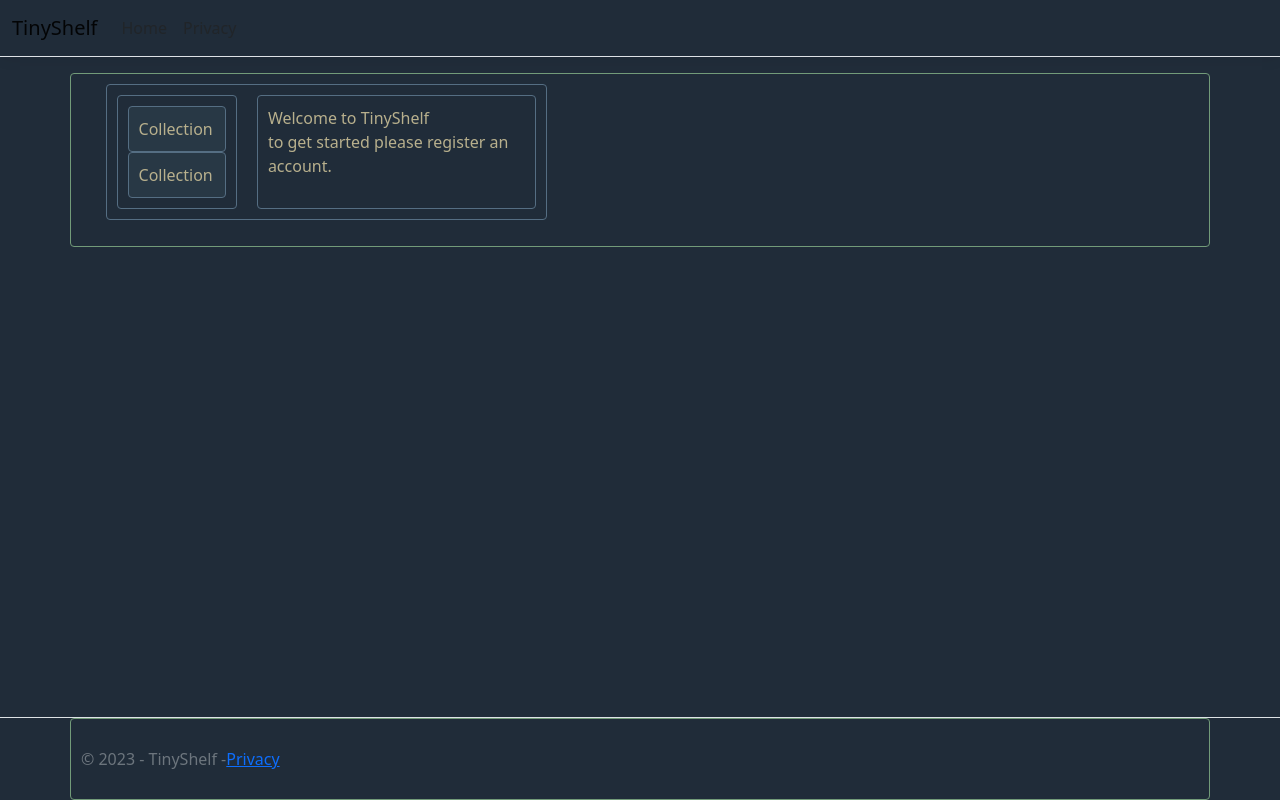
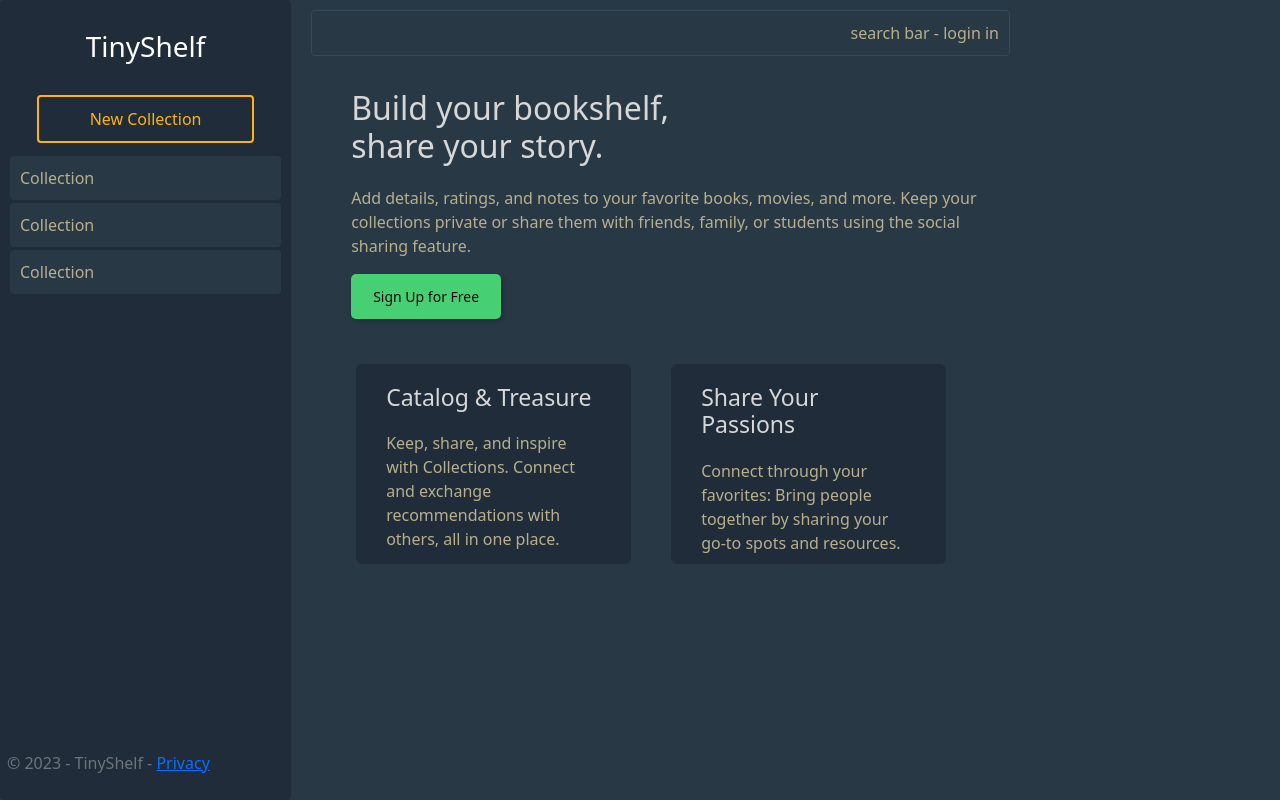
Before and after one commit to OLGON92/TinyShelf, an ASP.NET Core app: page / in a window 1280 px wide. Run offline with ASP.NET Core 8, Linux system fonts and the light colour scheme; style sheets or scripts are compiled from the project's sources; some libraries are stand-ins or nearby versions.

Commit message:
add new version for splash page with CRUD from backend branch
Co-authored-by: Remy Flores <remyfranciscoflores@gmail.com>
Co-authored-by: Oscar Gonzalez <ogon318@gmail.com>
Co-authored-by: Grace Lee <gracelee9901@gmail.com>

```diff
--- a/TinyShelf/Models/ApplicationUser.cs
+++ b/TinyShelf/Models/ApplicationUser.cs
@@ -5,7 +5,7 @@ namespace TinyShelf.Models
 {
   public class ApplicationUser : IdentityUser
   {
-
-    public ICollection<Item> Items { get; set; }
+    public List<Collection> Collections { get; set; }
+    public List<Item> Items { get; set; }
   }
 }
--- a/TinyShelf/Models/Collection.cs
+++ b/TinyShelf/Models/Collection.cs
@@ -7,7 +7,6 @@ namespace TinyShelf.Models
     public int CollectionId { get; set; }
     public string Name { get; set; }
     public List<Item> Items { get; set; }
-
     public string UserId { get; set; }
     public ApplicationUser User { get; set; }
 
--- a/TinyShelf/Views/Home/Index.cshtml
+++ b/TinyShelf/Views/Home/Index.cshtml
@@ -6,6 +6,12 @@
 <div>
     <div class="box">
         <div class="column1">
+            <div class="column1-header">TinyShelf</div>
+            <div class="column1-newcollection">New Collection</div>
+            <div class="column1-collections">Collection</div>
+            <div class="column1-items">items</div>
+            <div class="column1-items">items</div>
+            <div class="column1-items">items</div>
             <div class="column1-collections">Collection</div>
             <div class="column1-items">items</div>
             <div class="column1-items">items</div>
@@ -17,8 +23,16 @@
         </div>
 
         <div class="column2">
-        <p>Welcome to TinyShelf <br> to get started please register an account.</p>
-        </div>
+            <div class="column2-nav">search bar - login in
+            </div>
+                <div class="column2-main"><h2>Build your bookshelf, <br>share your story.</h2><p>Add details, ratings, and notes to your favorite books, movies, and more. Keep your collections private or share them with friends, family, or students using the social sharing feature.</p>
+<button class="main-1-button">Sign Up for Free</button>
+                    <div class="main-2">
+                        <div class="main-2-1"><h2>Catalog & Treasure</h2>Keep, share, and inspire with Collections. Connect and exchange recommendations with others, all in one place.</div>
+                        <div class="main-2-1"><h2>Share Your Passions</h2>Connect through your favorites: Bring people together by sharing your go-to spots and resources.</div>
+                    </div>
+                </div>
+            </div>
 
     </div>
 </div>
--- a/TinyShelf/Views/Shared/_Layout.cshtml
+++ b/TinyShelf/Views/Shared/_Layout.cshtml
@@ -9,36 +9,13 @@
     <link rel="stylesheet" href="~/TinyShelf.styles.css" asp-append-version="true" />
 </head>
 <body>
-    <header>
-        <nav class="navbar navbar-expand-sm navbar-toggleable-sm navbar-light border-bottom box-shadow mb-3">
-            <div class="container-fluid">
-                <a class="navbar-brand" asp-area="" asp-controller="Home" asp-action="Index">TinyShelf</a>
-                <button class="navbar-toggler" type="button" data-bs-toggle="collapse" data-bs-target=".navbar-collapse" aria-controls="navbarSupportedContent"
-                        aria-expanded="false" aria-label="Toggle navigation">
-                    <span class="navbar-toggler-icon"></span>
-                </button>
-                <div class="navbar-collapse collapse d-sm-inline-flex justify-content-between">
-                    <ul class="navbar-nav flex-grow-1">
-                        <li class="nav-item">
-                            <a class="nav-link text-dark" asp-area="" asp-controller="Home" asp-action="Index">Home</a>
-                        </li>
-                        <li class="nav-item">
-                            <a class="nav-link text-dark" asp-area="" asp-controller="Home" asp-action="Privacy">Privacy</a>
-                        </li>
-                    </ul>
-                    <!-- <partial name="_LoginPartial" /> -->
-                </div>
-            </div>
-        </nav>
-    </header>
+
     <div class="container">
-        <main role="main" class="pb-3">
             @RenderBody()
-        </main>
     </div>
 
-    <footer class="border-top footer text-muted">
-        <div class="container">
+    <footer class="footer text-muted">
+        <div class="footer-container">
             &copy; 2023 - TinyShelf - <a asp-area="" asp-controller="Home" asp-action="Privacy">Privacy</a>
         </div>
     </footer>
--- a/TinyShelf/Views/Shared/_Layout.cshtml.css
+++ b/TinyShelf/Views/Shared/_Layout.cshtml.css
@@ -5,10 +5,12 @@ a.navbar-brand {
   white-space: normal;
   text-align: center;
   word-break: break-all;
+  color: #F29559 !important;
+
 }
 
 a {
-  color: #0077cc;
+  color: #F29559;
 }
 
 .btn-primary {
@@ -17,9 +19,14 @@ a {
   border-color: #1861ac;
 }
 
+.wtf  {
+  color: #F29559 !important;
+}
+
+
 .nav-pills .nav-link.active, .nav-pills .show > .nav-link {
-  color: #fff;
-  background-color: #1b6ec2;
+  color: #F29559;
+  background-color: #F29559;
   border-color: #1861ac;
 }
 
@@ -48,12 +55,28 @@ button.accept-policy {
 }
 
 .container {
-  width: 90%;
+  width: 1020px;
   display: flex;
-  height: 50%;
-  border: #729b79;
-  border-width: 1px;
+  flex-direction: column;
+  border: #556e83;
+  border-width: 0px;
   border-style: solid;
   border-radius: 4px;
-  padding: 10px;
+  padding: 0px;
+  float: left;
+  margin: 6px;
+  margin: 0px;
+  height: 100%;
+
 }
+
+.footer-container {
+  width: 100%;
+  height: auto;
+  border-top: #556e83;
+  border-width: 0px;
+  border-style: solid;
+  border-radius: 4px;
+  padding: 7px;
+
+}
--- a/TinyShelf/wwwroot/css/site.css
+++ b/TinyShelf/wwwroot/css/site.css
@@ -1,5 +1,12 @@
+* {
+  margin: 0;
+  padding: 0;
+  box-sizing: border-box;
+}
+
 html {
   font-size: 14px;
+  margin: 0px;
 }
 
 @media (min-width: 768px) {
@@ -11,62 +18,106 @@ html {
 html {
   position: relative;
   min-height: 100%;
+  margin: 0px;
+
+
 }
 
 body {
   margin-bottom: 60px;
-  background-color: #202c39;
+  background-color: #283845;
   color: #b8b08d;
 }
 
 .box {
-  width: 90%;
+  width: 100%;
   display: flex;
+  flex-direction: row;
   height: 100%;
-  margin: auto;
+  min-height: 100%;
   border: #556e83;
-  border-width: 1px;
+  border-width: 0px;
   border-style: solid;
   border-radius: 4px;
-  padding: 10px;
-  gap: 20px;
+  padding: 0px;
+  gap: 10px;
+  margin: 0px;
+
 }
 
 .column1 {
   display: flex;
   flex-direction: column;
+  height: 100vh;
+  min-height: 100%;
   order: 0;
-  width: 30%;
-  height: auto;
-  border: #556e83;
-  border-width: 1px;
+  width: 40%;
+  border: #344a5b;
+  border-width: 0px;
   border-style: solid;
   border-radius: 4px;
   padding: 10px;
+  gap: 3px;
+  background-color: #202c39;
+
+}
+
+.column1-header {
+  order: 0;
+  width: 100%;
+  height: auto;
+  border: #283845;
+  border-width: 0px;
+  border-style: solid;
+  border-radius: 4px;
+  padding: 15px;
+  margin-bottom: 10px;
+  background-color: #202c39;
+  text-align: center;
+  color: #ffffff;
+  font-size: 28px;
+}
+
+.column1-newcollection {
+  order: 1;
+  width: 80%;
+  height: auto;
+  border: #ffb310;
+  border-width: 2px;
+  border-style: solid;
+  border-radius: 4px;
+  padding: 10px;
+  background-color: #202c39;
+  margin-bottom: 10px;
+  align-self: center;
+  text-align: center;
+  color: #ffb310;
 }
 
 .column1-collections {
-  order: 0;
+  order: 3;
   width: 100%;
   height: auto;
-  border: #556e83;
-  border-width: 1px;
+  border: #283845;
+  border-width: 0px;
   border-style: solid;
   border-radius: 4px;
   padding: 10px;
   background-color: #283845;
+
 }
 
 .column1-items {
-  order: 0;
+  order: 3;
   width: 100%;
   height: auto;
-  border: #556e83;
-  border-width: 1px;
+  border: #283845;
+  border-width: 0px;
   border-style: solid;
   border-radius: 4px;
   padding: 10px;
   display: none;
+  background-color: #283845;
 }
 
 .column1:hover .column1-collections,
@@ -75,12 +126,126 @@ body {
 }
 
 .column2 {
+  display: flex;
+  flex-direction: column;
   order: 0;
-  width: 70%;
+  width: 100%;
+  min-height: 100%;
+  border: #344a5b;
+  border-width: 0px;
+  border-style: solid;
+  border-radius: 4px;
+  padding: 10px;
+  gap: 3px;
+  background-color: #283845;
+}
+
+.column2-nav {
+  width: 100%;
+  order: 0;
+  width: 100%;
   height: auto;
-  border: #556e83;
+  border: #344a5b;
   border-width: 1px;
   border-style: solid;
   border-radius: 4px;
   padding: 10px;
+  text-align: right;
 }
+
+.column2-main {
+  width: 100%;
+  order: 1;
+  width: 100%;
+  height: auto;
+  border: #344a5b;
+  border-width: 0px;
+  border-style: solid;
+  border-radius: 4px;
+  padding: 10px;
+  padding-left: 40px;
+  margin-top: 20px;
+}
+
+
+.main-1 {
+  background-color: #202c39;
+  width: 600px;
+  text-align: center;
+  padding-left: 40px;
+  padding-right: 40px;
+  padding-top: 40px;
+  padding-top: 20px;
+  padding-bottom: 20px;
+  margin-top: 20px;
+}
+
+.main-1-button {
+  background-color: #47cf73; /* Green */
+  border: none;
+  color: rgb(11, 10, 10);
+  padding: 12px 22px;
+  text-align: center;
+  text-decoration: none;
+  display: inline-block;
+  font-size: 14px;
+  border-radius: 5px;
+  box-shadow: 2px 2px 5px rgba(0, 0, 0, 0.2);
+}
+
+.main-1-button:hover {
+  background-color: #bc9b30; /* Green */
+  border: none;
+  color: rgb(250, 250, 250);
+  padding: 12px 22px;
+  text-align: center;
+  text-decoration: none;
+  display: inline-block;
+  font-size: 14px;
+  border-radius: 5px;
+  box-shadow: 2px 2px 5px rgba(0, 0, 0, 0.2);
+}
+
+.column2-main h2{
+  color: #d7d7d7;
+  margin-bottom: 20px;
+}
+
+.main-2 {
+  display: flex;
+  direction: row;
+  width: 600px;
+  height: auto;
+  text-align: center;
+  padding-left: 5px;
+  padding-right: 5px;
+  padding-top: 5px;
+  padding-top: 5px;
+  padding-bottom: 5px;
+  margin-top: 20px;
+  gap: 40px;
+}
+
+.main-2-1 {
+  order: 0;
+  background-color: #202c39;
+  width: 300px;
+  height: 200px;
+  text-align: center;
+  padding-left: 30px;
+  padding-right: 30px;
+  padding-top: 40px;
+  padding-top: 20px;
+  padding-bottom: 60px;
+  margin-top: 20px;
+  border-width: 0px;
+  border-style: solid;
+  border-radius: 6px;
+  text-align: left;
+}
+
+.main-2-1 h2{
+  color: #d7d7d7;
+  margin-bottom: 20px;
+  font-size: 23px;
+}
```
